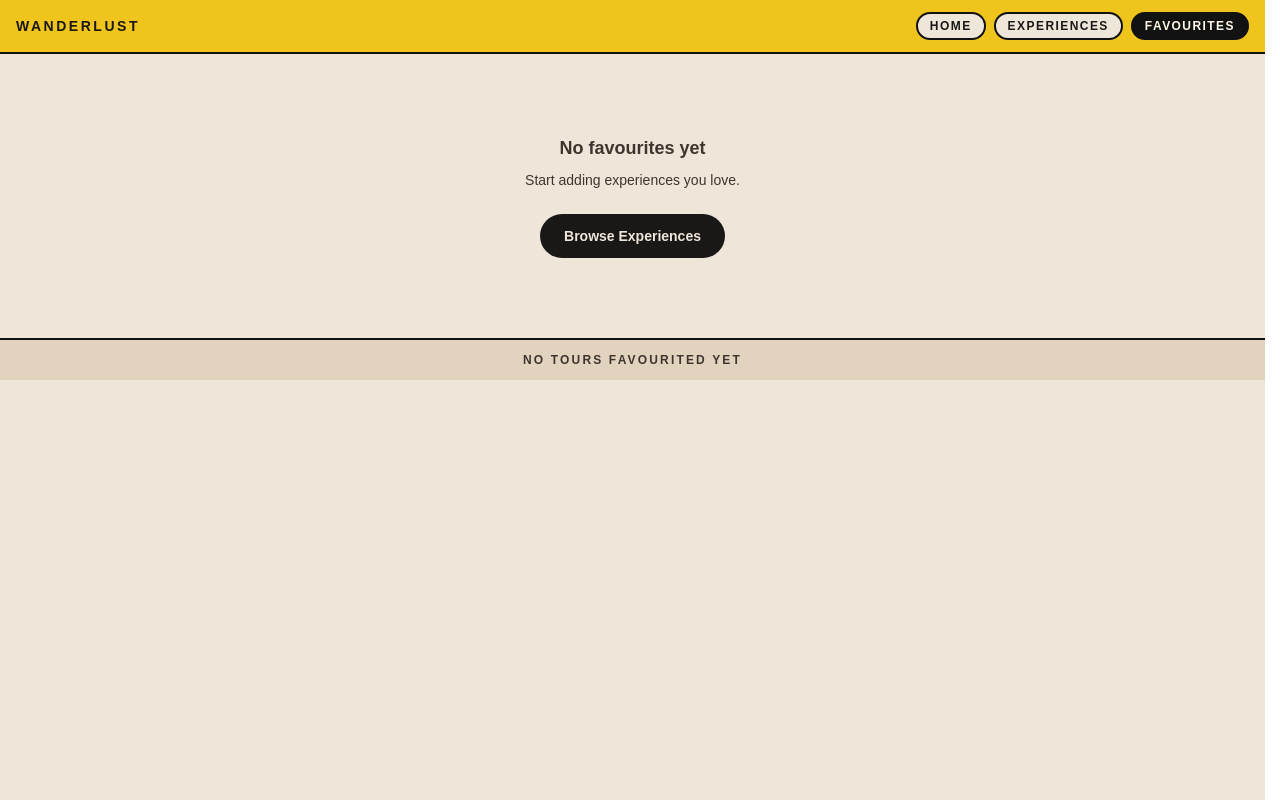
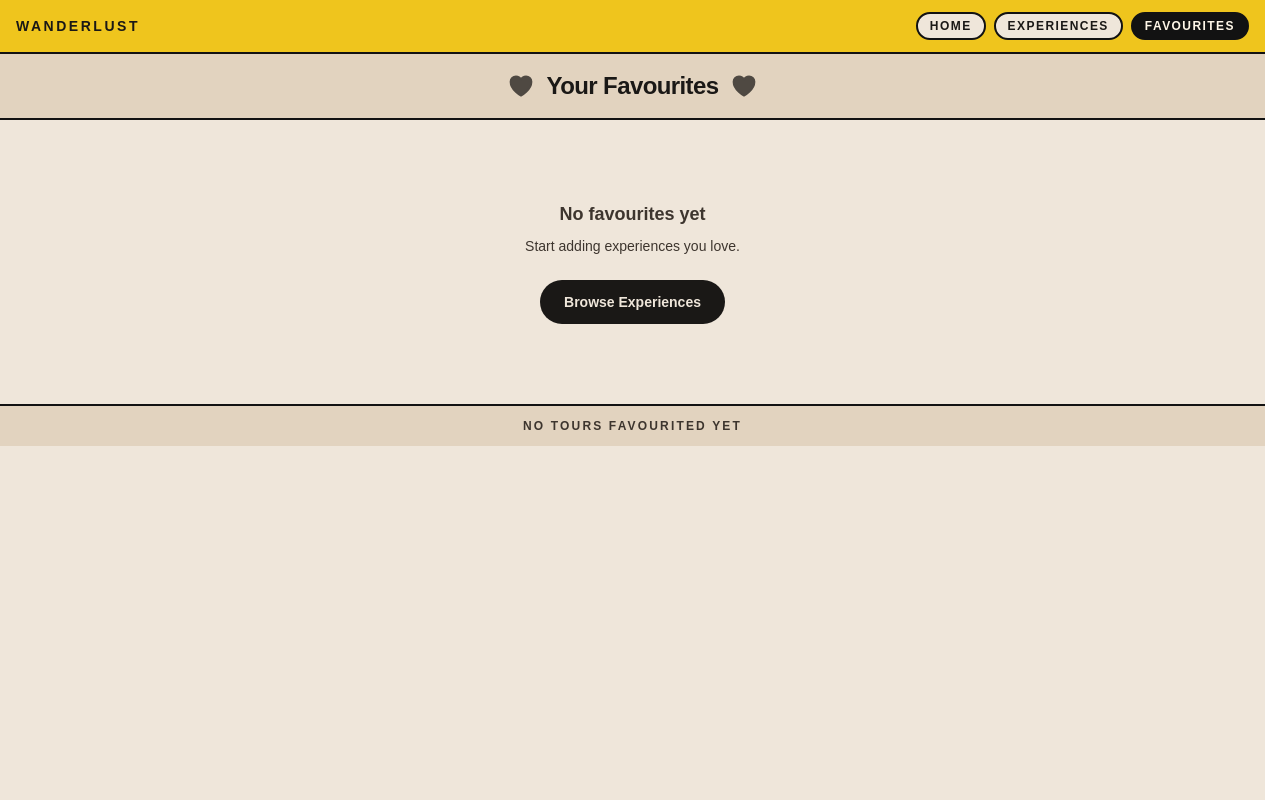
Before and after one commit to jesuscnnbs/nextjs-wanderlust-explorer, a Next.js app: page /favourites in a window 1280 px wide. Built offline with nearby package versions, Linux system fonts and the light colour scheme.

Commit message:
add favourites page

```diff
--- a/src/app/favourites/page.tsx
+++ b/src/app/favourites/page.tsx
@@ -16,6 +16,42 @@ export default function FavouritesPage() {
     <main className="min-h-screen bg-[#efe6da] text-[#1a1816]">
       <section className="mx-auto w-full">
         <TopBar />
+
+        <div className="border-b-2 border-[#121212] bg-[#e2d3bf] px-4 py-4">
+          <div className="mx-auto flex max-w-7xl items-center gap-3 justify-center">
+            <svg
+              xmlns="http://www.w3.org/2000/svg"
+              fill="currentColor"
+              viewBox="0 0 24 24"
+              strokeWidth={1.5}
+              stroke="currentColor"
+              className="size-7 animate-pulse text-[#1a1816]"
+            >
+              <path
+                strokeLinecap="round"
+                strokeLinejoin="round"
+                d="M21 8.25c0-2.485-2.099-4.5-4.688-4.5-1.935 0-3.597 1.126-4.312 2.733-.715-1.607-2.377-2.733-4.313-2.733C5.1 3.75 3 5.765 3 8.25c0 7.22 9 12 9 12s9-4.78 9-12Z"
+              />
+            </svg>
+            <h1 className="text-2xl font-bold tracking-tight text-[#1a1816]">
+              Your Favourites
+            </h1>
+            <svg
+              xmlns="http://www.w3.org/2000/svg"
+              fill="currentColor"
+              viewBox="0 0 24 24"
+              strokeWidth={1.5}
+              stroke="currentColor"
+              className="size-7 animate-pulse text-[#1a1816]"
+            >
+              <path
+                strokeLinecap="round"
+                strokeLinejoin="round"
+                d="M21 8.25c0-2.485-2.099-4.5-4.688-4.5-1.935 0-3.597 1.126-4.312 2.733-.715-1.607-2.377-2.733-4.313-2.733C5.1 3.75 3 5.765 3 8.25c0 7.22 9 12 9 12s9-4.78 9-12Z"
+              />
+            </svg>
+          </div>
+        </div>
 
         {displayedExperiences.length === 0 ? (
           <div className="flex flex-col items-center justify-center px-6 py-20">
```
